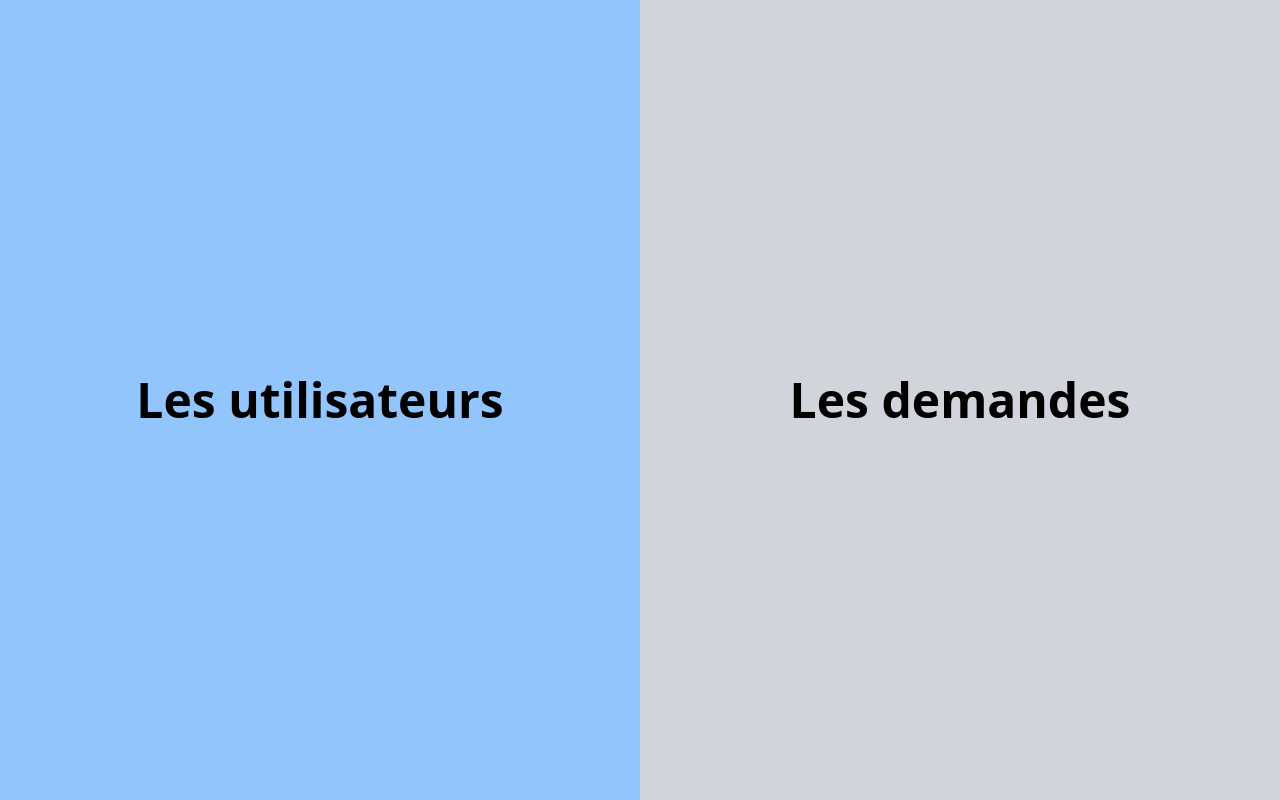
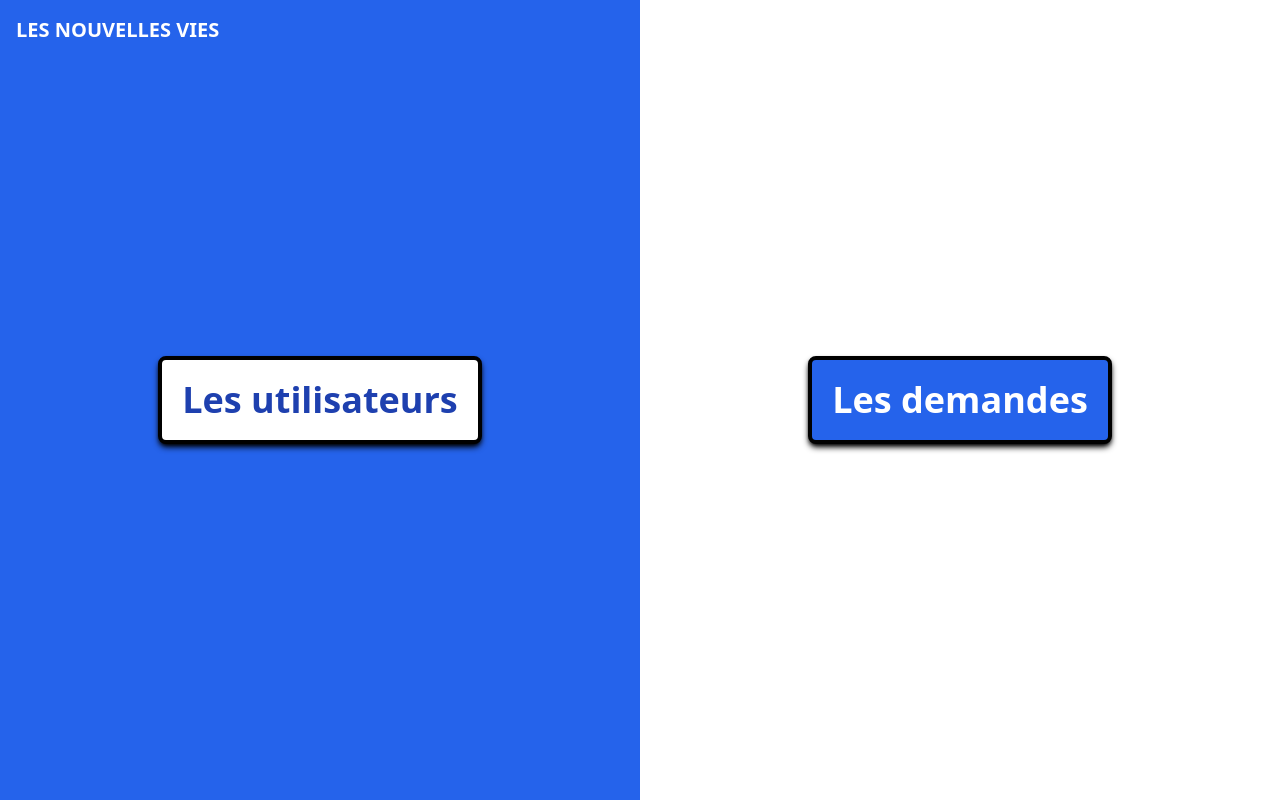
Before and after one commit to innov2011/gestion-utilisateurs, a React (Vite) app: page / in a window 1280 px wide. Built offline with nearby package versions, Linux system fonts and the light colour scheme.

Commit message:
Ajout de l'API Json des Users

```diff
--- a/src/App.tsx
+++ b/src/App.tsx
@@ -2,20 +2,46 @@ import { Link } from "react-router-dom";
 
 function App() {
   return (
-    <main className="min-h-dvh grid grid-cols-1 grid-rows-2 md:grid-cols-2 md:grid-rows-1">
+    <main>
+      <div className="relative">
+        <div
+          className="absolute top-4 left-4 uppercase
+        text-white text-xl md:text-md font-bold"
+        >
+          Les nouvelles vies
+        </div>
+      </div>
+      <section className="min-h-dvh grid grid-cols-1 grid-rows-2 md:grid-cols-2 md:grid-rows-1">
+        <div
+          className="flex items-center justify-center bg-blue-600 p-8
+      text-center text-2xl md:text-4xl font-semibold"
+        >
           <Link
             to={"me/users"}
-        className="flex items-center justify-center bg-blue-300 p-8 text-center text-3xl md:text-5xl font-semibold"
+            className="bg-white rounded-lg p-5
+          text-2xl md:text-4xl font-semibold text-blue-800
+          shadow-md shadow-black hover:shadow-lg hover:shadow-black
+          border-4 border-black"
           >
             Les utilisateurs
           </Link>
+        </div>
 
+        <div
+          className="flex items-center justify-center bg-white p-8
+      text-center text-3xl md:text-5xl font-semibold"
+        >
           <Link
             to={"me/demandes"}
-        className="flex items-center justify-center bg-gray-300 p-8 text-center text-3xl md:text-5xl font-semibold"
+            className="bg-blue-600 rounded-lg p-5
+          text-2xl md:text-4xl font-semibold  text-white
+          shadow-md shadow-black hover:shadow-lg hover:shadow-black
+          border-4 border-black"
           >
             Les demandes
           </Link>
+        </div>
+      </section>
     </main>
   );
 }
--- a/src/pages/LesUtilisateurs.tsx
+++ b/src/pages/LesUtilisateurs.tsx
@@ -1,3 +1,4 @@
+import { Await } from "react-router-dom";
 import Messsage from "../composants/Message";
 
 const DONNEES = [
@@ -653,6 +654,17 @@ const DONNEES = [
   },
 ];
 
+/*
+fetch('https://jsonplaceholder.typicode.com/todos/1')
+      .then(response => response.json())
+      .then(json => console.log(json))
+*/
+
+const getDonnees = async () => {
+  const response = await fetch('https://jsonplaceholder.typicode.com/users');
+  const DATAS = await response.json();
+}
+
 type Message = {
   index?: string;
   picture?: string;
```
Lines whose indentation alone changed are shown as unchanged.
